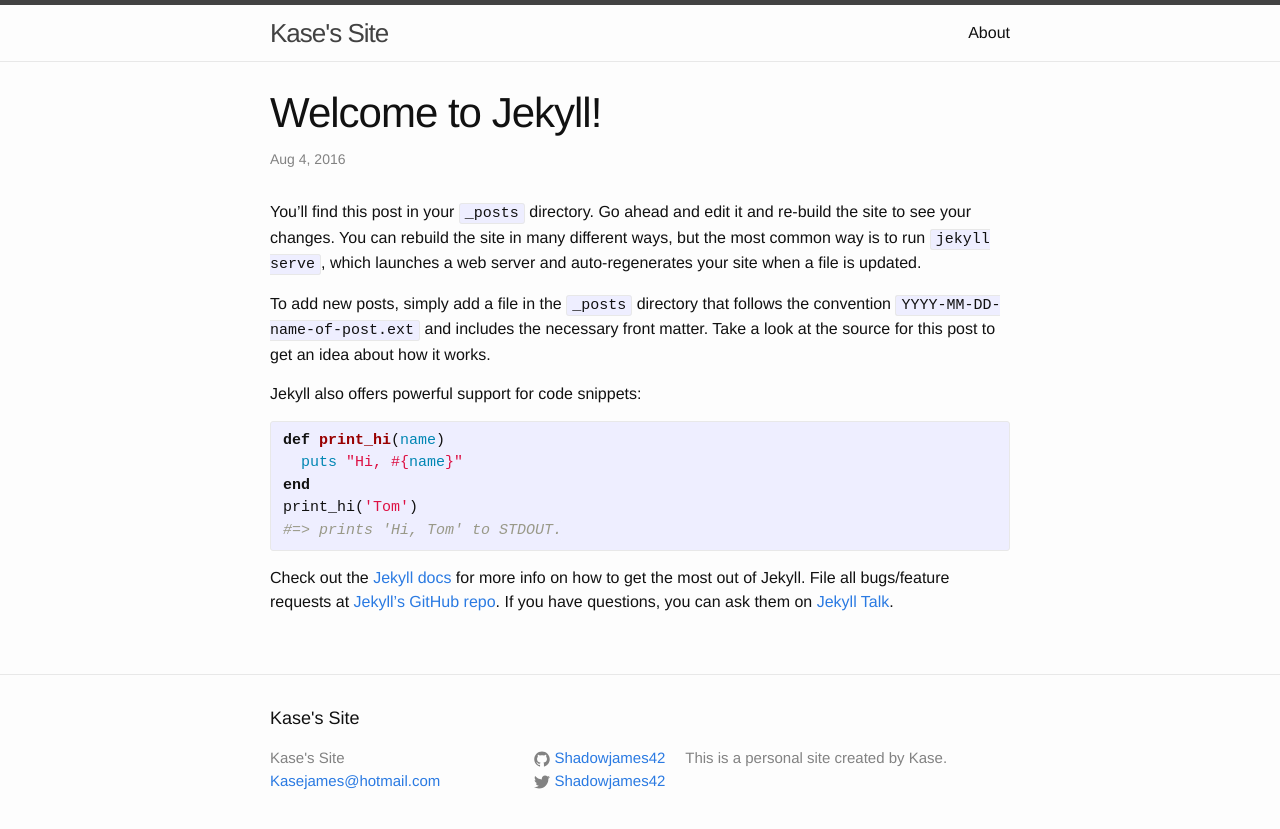
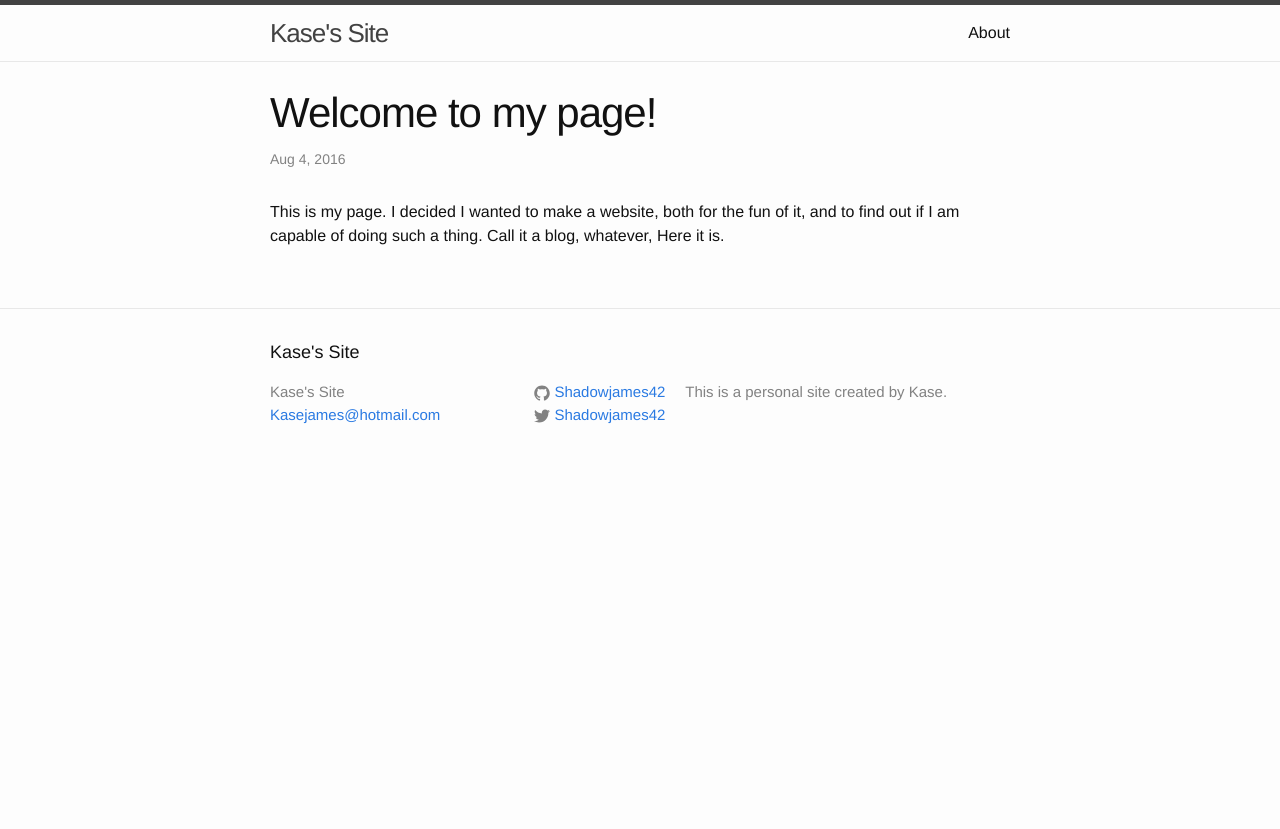
Before and after one commit to Shadowjames42/shadowjames42.github.io, a Jekyll site: the page built from _posts/2016-08-03-welcome-to-jekyll.markdown, in a window 1280 px wide. Shown: the top 829 px of the page. Built offline with Jekyll 4.4.1, drawn with Linux system fonts in a browser that asks for light colours.

Commit message:
Update 2016-08-03-welcome-to-jekyll.markdown

```diff
--- a/_posts/2016-08-03-welcome-to-jekyll.markdown
+++ b/_posts/2016-08-03-welcome-to-jekyll.markdown
@@ -1,24 +1,10 @@
 ---
 layout: post
-title:  "Welcome to Jekyll!"
+title:  "Welcome to my page!"
 date:   2016-08-03 22:33:10 -0400
-categories: jekyll update
+categories: Info
 ---
-You’ll find this post in your `_posts` directory. Go ahead and edit it and re-build the site to see your changes. You can rebuild the site in many different ways, but the most common way is to run `jekyll serve`, which launches a web server and auto-regenerates your site when a file is updated.
-
-To add new posts, simply add a file in the `_posts` directory that follows the convention `YYYY-MM-DD-name-of-post.ext` and includes the necessary front matter. Take a look at the source for this post to get an idea about how it works.
-
-Jekyll also offers powerful support for code snippets:
-
-{% highlight ruby %}
-def print_hi(name)
-  puts "Hi, #{name}"
-end
-print_hi('Tom')
-#=> prints 'Hi, Tom' to STDOUT.
-{% endhighlight %}
-
-Check out the [Jekyll docs][jekyll-docs] for more info on how to get the most out of Jekyll. File all bugs/feature requests at [Jekyll’s GitHub repo][jekyll-gh]. If you have questions, you can ask them on [Jekyll Talk][jekyll-talk].
+This is my page. I decided I wanted to make a website, both for the fun of it, and to find out if I am capable of doing such a thing. Call it a blog, whatever, Here it is.
 
 [jekyll-docs]: http://jekyllrb.com/docs/home
 [jekyll-gh]:   https://github.com/jekyll/jekyll
```
